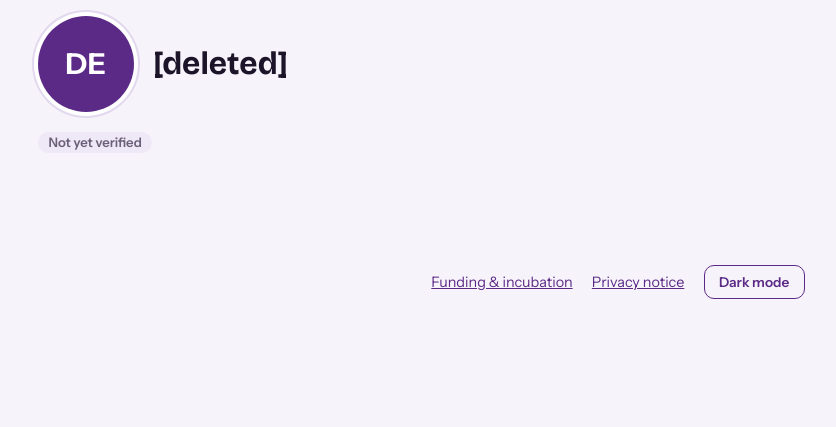
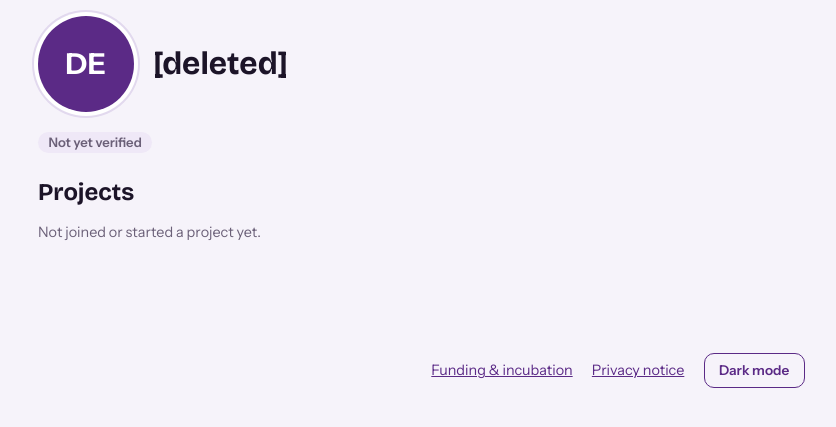
Before and after one commit to pilipehrtmo/nthu-matchmaker, a FastAPI app: template app/templates/public.html in a window 1280 px wide. Shown: the part 69-496 px from the top of the page, without its empty margins (22-858 px from the left). Run offline with FastAPI, Linux system fonts and the light colour scheme; the template is opened without the code that fills it, so the values that code supplies are empty; parts of the project's set-up code (start-up, migrations or seed data) failed here and were passed over; some libraries are stand-ins or nearby versions.

Commit message:
Profile pages list the projects a person leads or has joined, with their role

```diff
--- a/app/main.py
+++ b/app/main.py
@@ -316,8 +316,19 @@ def delete_account(req: Request, confirm: str = Form(""), user=Depends(me), s: S
 def public_profile(req: Request, handle: str, reported: str = "", user=Depends(me), s: Session = Depends(get_session)):
     p = s.exec(select(User).where(User.handle == handle)).first()
     if not p or p.banned: raise HTTPException(404)
-    mine = s.exec(select(Project).where(Project.owner_id == p.id, Project.status == "open").order_by(Project.created.desc())).all()
-    return render(req, "public.html", user, p=p, skills=sorted(tags(p.skills)), reported=bool(reported), projects=mine)
+    # every project this person leads or has joined, with their role in it
+    rows = [(pr, "Founder" if kind_of(pr) == "Startup" else "Project lead", False)
+            for pr in s.exec(select(Project).where(Project.owner_id == p.id).order_by(Project.created.desc())).all()]
+    for a, r, pr in s.exec(select(Application, Role, Project).join(Role, Role.id == Application.role_id).join(Project, Project.id == Role.project_id)
+                           .where(Application.user_id == p.id, Application.status == "accepted").order_by(Application.at.desc())).all():
+        rows.append((pr, r.name, r.advisor))
+    ids = [pr.id for pr, _, _ in rows] or [-1]
+    size, open_seats = defaultdict(lambda: 1), defaultdict(int)   # team size counts the lead
+    for r in s.exec(select(Role).where(Role.project_id.in_(ids))).all():
+        if r.filled and not r.advisor: size[r.project_id] += 1
+        if not r.filled: open_seats[r.project_id] += 1
+    projects = [dict(p=pr, role=role, advisor=adv, size=size[pr.id], open=open_seats[pr.id], days=days_left(pr.deadline)) for pr, role, adv in rows]
+    return render(req, "public.html", user, p=p, skills=sorted(tags(p.skills)), reported=bool(reported), projects=projects)
 
 # ---------- board ----------
 @app.get("/")
--- a/app/static/style.css
+++ b/app/static/style.css
@@ -464,3 +464,22 @@ details.nme{margin:0}
 .pcard .kindb{min-width:0;overflow:hidden;text-overflow:ellipsis;white-space:nowrap}
 .pcard .ctop .match{flex:none;white-space:nowrap}
 .pmeta .soonpill{font-size:.72rem}
+
+/* ---------- projects on a profile ---------- */
+.projh{margin:1.6rem 0 .7rem;display:flex;align-items:center;gap:.5rem}
+.plist{display:grid;grid-template-columns:repeat(auto-fill,minmax(320px,1fr));gap:.8rem}
+.prow{display:flex;justify-content:space-between;align-items:center;gap:1rem;margin:0;text-decoration:none;color:inherit;transition:border-color .15s,transform .15s}
+.prow:hover{border-color:var(--pri);transform:translateY(-1px)}
+.pr-main{display:flex;flex-direction:column;gap:.3rem;min-width:0}
+.pr-main b{font-size:1.05rem;overflow-wrap:anywhere}
+.pr-kind{font-size:.72rem;letter-spacing:.12em;text-transform:uppercase;color:var(--mut);white-space:nowrap;overflow:hidden;text-overflow:ellipsis}
+.pr-role{display:flex;align-items:center;gap:.4rem;font-size:.85rem}
+.rolepill{display:inline-flex;align-items:center;padding:.12rem .6rem;border-radius:99px;font-weight:700;font-size:.8rem;background:var(--soft);color:var(--ink)}
+.rolepill.lead{background:var(--pri);color:#fff}:root[data-mode=dark] .rolepill.lead{background:var(--gold);color:#1a1026}
+.rolepill.adv{background:var(--ok-bg);color:var(--ok-ink)}
+.pr-side{display:flex;flex-direction:column;align-items:flex-end;gap:.35rem;flex:none;text-align:right}
+@media(max-width:699px){.plist{grid-template-columns:1fr}}
+.prow{flex-direction:column;align-items:stretch;justify-content:flex-start;gap:.45rem}
+.pr-top{display:flex;align-items:center;justify-content:space-between;gap:.8rem}.pr-top .pr-kind{min-width:0}.pr-top .badge{flex:none}
+.pr-title{font-size:1.08rem;line-height:1.3;overflow-wrap:anywhere}
+.pr-bottom{display:flex;align-items:center;gap:.6rem;flex-wrap:wrap;font-size:.85rem}
--- a/app/templates/privacy.html
+++ b/app/templates/privacy.html
@@ -4,7 +4,7 @@
 <li>Your bio, skills, faculty, weekly hours, contacts (LINE, Instagram, Discord or other) and optional professional links (LinkedIn, GitHub, portfolio, Behance or Dribbble, Google Scholar or ORCID), to match you with teammates.</li>
 <li>Posts, comments and votes you make in Discuss. They are visible to logged-in students under your full name.</li>
 <li>A sign-up log (email and time) to investigate abuse.</li></ul></div>
-<div class="box"><h3>Who can see it</h3><ul><li><b>Other students</b> see your full name, bio, skills, faculty and the professional links you choose to add.</li>
+<div class="box"><h3>Who can see it</h3><ul><li><b>Other students</b> see your full name, the projects you lead or have joined (with your role), bio, skills, faculty and the professional links you choose to add.</li>
 <li><b>Your contacts</b> (LINE, Instagram, Discord, other) are shown only to a team lead or applicant after an application is accepted.</li>
 <li><b>Admins</b> (the project team) can also see your student ID and email. We do not share data with anyone else or sell it.</li></ul></div>
 <div class="box"><h3>How we use AI</h3><p style="margin:0">Matching runs on the project's own computer using a local model. Your profile text is not sent to any cloud AI service.</p>
--- a/app/templates/public.html
+++ b/app/templates/public.html
@@ -2,6 +2,11 @@
 {% if reported %}<p class="box ok" role="status">Thanks. Your report was sent to the admins. They will review it.</p>{% endif %}
 <div class="phead">{{ pic(p, "av xl") }}<div><h1>{{ p|dn }}{% if p.is_faculty %} <span class="pill fac">Faculty</span>{% endif %}</h1>{% if p.faculty %}<p class="muted" style="margin:.1rem 0 .6rem">{{ p.faculty }}</p>{% endif %}</div></div><p>{{ p.bio }}</p>{{ pro_links(p) }}<p>{% for t in skills %}<span class="tag">{{ t }}</span>{% endfor %}</p>
 <p>{% if p.verified %}<span class="pill match">✔ Verified by admin</span>{% else %}<span class="pill">Not yet verified</span>{% endif %}</p>
-{% if projects %}<h2>Recruiting now</h2><div class="alist">{% for x in projects %}<a class="card arow" href="/projects/{{ x.id }}"><span class="amain"><b>{{ x.title }}</b><small class="muted">{{ kind_of(x) }}</small></span></a>{% endfor %}</div>{% endif %}
+<h2 class="projh">Projects{% if projects %} <span class="count">{{ projects|length }}</span>{% endif %}</h2>
+{% if projects %}<div class="plist">{% for x in projects %}{% set pr = x.p %}{% set rec = pr.status == "open" and x.open and not (x.days is not none and x.days < 0) %}
+<a class="card prow" href="/projects/{{ pr.id }}"><div class="pr-top"><span class="pr-kind">{{ kind_of(pr) }}{% if pr.category %} · {{ pr.category }}{% endif %}</span><span class="badge {{ 'b-open' if rec else 'b-pending' }}">{{ "Recruiting" if rec else ("Team complete" if not x.open else "Not recruiting") }}</span></div>
+<b class="pr-title">{{ pr.title }}</b>
+<div class="pr-bottom"><span class="rolepill {{ 'lead' if x.role in ('Founder', 'Project lead') else ('adv' if x.advisor else '') }}">{{ x.role }}</span><span class="muted">{{ x.size }} member{{ "s" if x.size != 1 }}{% if pr.stage %} · {{ pr.stage }}{% endif %}</span></div></a>{% endfor %}</div>
+{% else %}<p class="muted">{{ "You have not" if user and user.id == p.id else "Not" }} joined or started a project yet.</p>{% endif %}
 {% if user and user.id != p.id and not reported %}<details class="reportbox"><summary>Report this user</summary><form method="post" action="/report/{{ p.id }}"><input type="hidden" name="csrf" value="{{ csrf }}"><label for="r">What went wrong?</label>
 <input id="r" name="reason" required maxlength="500" placeholder="Only admins see this"><p><button class="ghost">Send report</button></p></form></details>{% endif %}{% endblock %}
```
